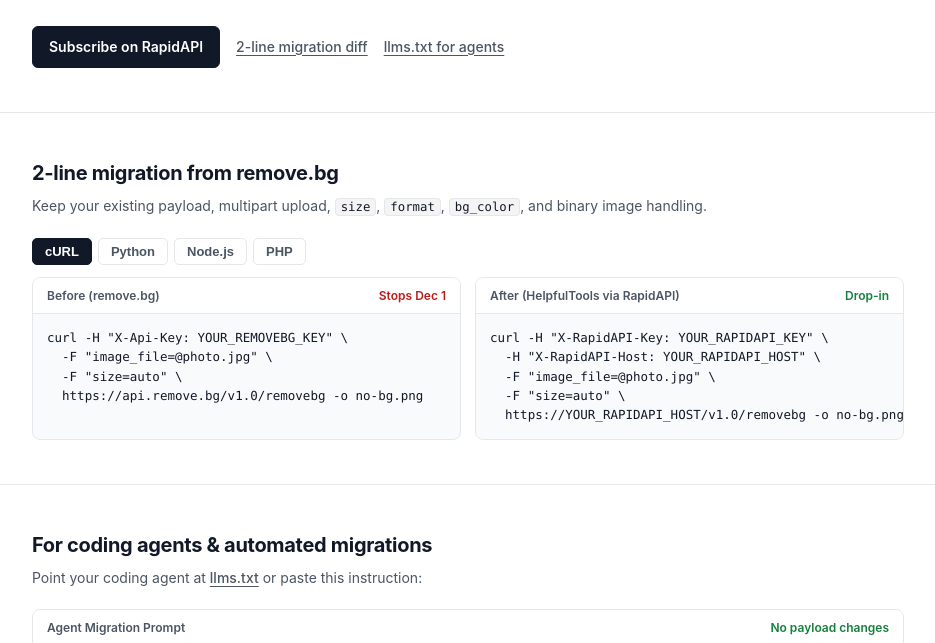
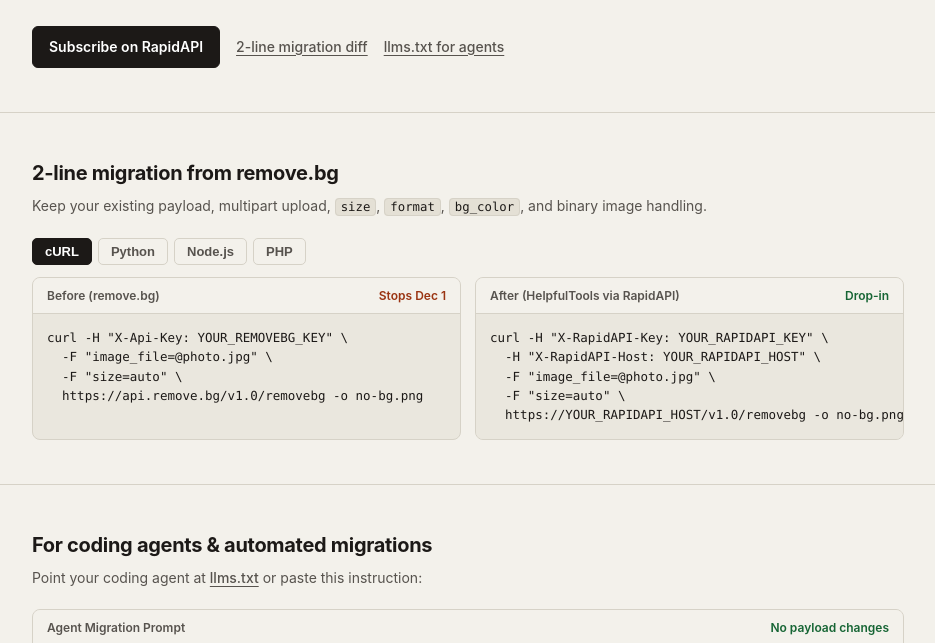
Before and after one commit to HelpfulToolsCompany/removebg-site, a plain HTML site: page index.html in a window 1280 px wide. Shown: the part 354-997 px from the top of the page, without its empty margins (172-1107 px from the left). Drawn offline with Linux system fonts and the light colour scheme.

Commit message:
Use warm stone palette instead of stark white

```diff
--- a/index.html
+++ b/index.html
@@ -6,7 +6,7 @@
   <title>Background Remover API — Drop-in remove.bg Replacement | removebg.helpfultools.company</title>
   <meta name="description" content="remove.bg self-serve API shuts down Dec 1, 2026. Keep your exact POST /v1.0/removebg code. Swap two lines. From $0.0008/image on RapidAPI." />
   <link rel="canonical" href="https://removebg.helpfultools.company/" />
-  <link rel="stylesheet" href="styles.css?v=2" />
+  <link rel="stylesheet" href="styles.css?v=3" />
 </head>
 <body>
   <header>
--- a/styles.css
+++ b/styles.css
@@ -1,16 +1,16 @@
 :root {
-  --bg: #ffffff;
-  --surface: #f9fafb;
-  --surface-code: #f4f4f5;
-  --border: #e5e7eb;
-  --border-strong: #d1d5db;
-  --text: #111827;
-  --muted: #4b5563;
-  --subtle: #6b7280;
-  --ink: #111827;
-  --ink-hover: #27272a;
-  --danger: #b91c1c;
-  --ok: #15803d;
+  --bg: #f3f1eb;
+  --surface: #eae7de;
+  --surface-code: #e4e0d5;
+  --border: #d6d2c7;
+  --border-strong: #c2bdb0;
+  --text: #1c1917;
+  --muted: #57534e;
+  --subtle: #78716c;
+  --ink: #1c1917;
+  --ink-hover: #292524;
+  --danger: #9a3412;
+  --ok: #166534;
   --mono: ui-monospace, SFMono-Regular, Menlo, Monaco, Consolas, monospace;
   --sans: -apple-system, BlinkMacSystemFont, "Segoe UI", Inter, Helvetica, Arial, sans-serif;
 }
@@ -44,7 +44,7 @@ a {
 header {
   border-bottom: 1px solid var(--border);
   padding: 14px 0;
-  background: rgba(255, 255, 255, 0.94);
+  background: rgba(243, 241, 235, 0.94);
   backdrop-filter: blur(8px);
   position: sticky;
   top: 0;
```
